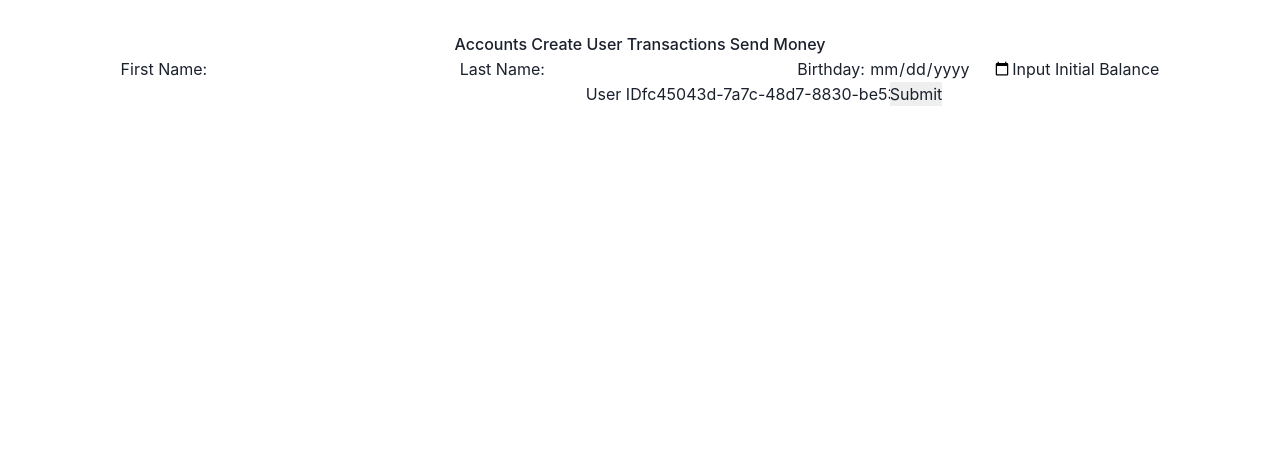
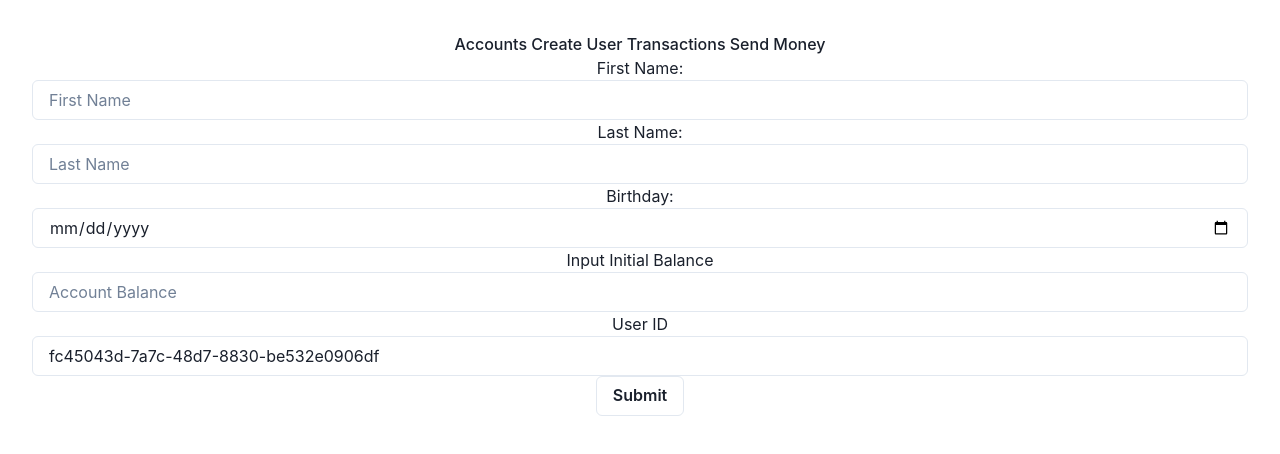
Before and after one commit to joshluismartin/Thunderbank, a React (Vite) app: page /Dashboard/CreateUser in a window 1280 px wide. Shown: the top 454 px of the page. Built offline with nearby package versions, Linux system fonts and the light colour scheme.

Commit message:
import Chakra ui button and form which were used in formatting

```diff
--- a/src/routes/DashboardChildren/CreateUser.jsx
+++ b/src/routes/DashboardChildren/CreateUser.jsx
@@ -3,6 +3,7 @@ import { Link } from "react-router-dom";
 import { Outlet } from "react-router-dom";
 import { useState, useRef } from "react";
 import { useForm } from "react-hook-form";
+import { Input, Button, ButtonGroup } from "@chakra-ui/react";
 
 export default function CreateUser() {
   const {
@@ -13,23 +14,9 @@ export default function CreateUser() {
     reset,
   } = useForm();
 
-  // set initial structure and values of userInfo
-  // const [userInfo, setUserInfo] = useState({
-  //   user: "",
-  //   balance: "",
-  //   userId: "",
-  // });
   const userDatabase = useRef([]);
 
   let uuid = self.crypto.randomUUID();
-
-  console.log(uuid);
-
-  // func to capture user name and balance from the input elements
-  // const handleChange = (e) => {
-  //   const { name, value } = e.target;
-  //   setUserInfo((prevUserInfo) => ({ ...prevUserInfo, [name]: value }));
-  // };
 
   //   func to store the current userInfo in the array upon clicking submit
   const onSubmit = (data) => {
@@ -38,51 +25,48 @@ export default function CreateUser() {
     localStorage.setItem("users", JSON.stringify(userDatabase.current));
 
     reset();
-    // e.preventDefault();
-    // // stores current userInfo inside the useRef
-    // userDatabase.current.push(userInfo);
-
-    // // stores current userInfo inside localstorage
-    // localStorage.setItem("userInfo", JSON.stringify(userDatabase.current));
-    // // console.log(userInfo);
-    // const userDB = JSON.parse(localStorage.getItem("userInfo"));
-    // console.log(userDB);
   };
 
   return (
     <div>
       <form onSubmit={handleSubmit(onSubmit)}>
         <label>First Name: </label>
-        <input
+        <Input
+          size="md"
           {...register("First Name", { required: true })}
           title="Use upper or lower case letters only"
           pattern="[A-Za-z\s\-']+"
+          placeholder="First Name"
         />
 
         <label>Last Name: </label>
-        <input
+        <Input
           {...register("Last Name")}
           title="Use upper or lower case letters only"
           pattern="[A-Za-z\s\-']+"
           required
+          placeholder="Last Name"
         />
 
         <label htmlFor="">Birthday: </label>
-        <input type="date" {...register("Birth Date")} />
+        <Input type="date" {...register("Birth Date")} />
 
         <label htmlFor="">Input Initial Balance</label>
-        <input
+        <Input
           type="number"
           name="balance"
           {...register("Balance", { required: true })}
           min="0"
           required
+          placeholder="Account Balance"
         />
 
         <label htmlFor="">User ID</label>
-        <input type="text" defaultValue={uuid} {...register("User ID")} />
+        <Input type="text" defaultValue={uuid} {...register("User ID")} />
 
-        <input type="submit" value="Submit" />
+        <Button type="submit" value="Submit" size="md" variant="outline">
+          Submit
+        </Button>
       </form>
     </div>
   );
```
